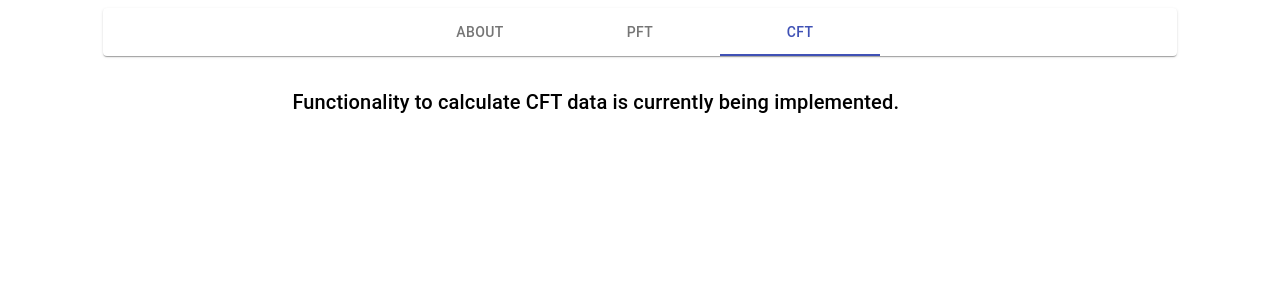
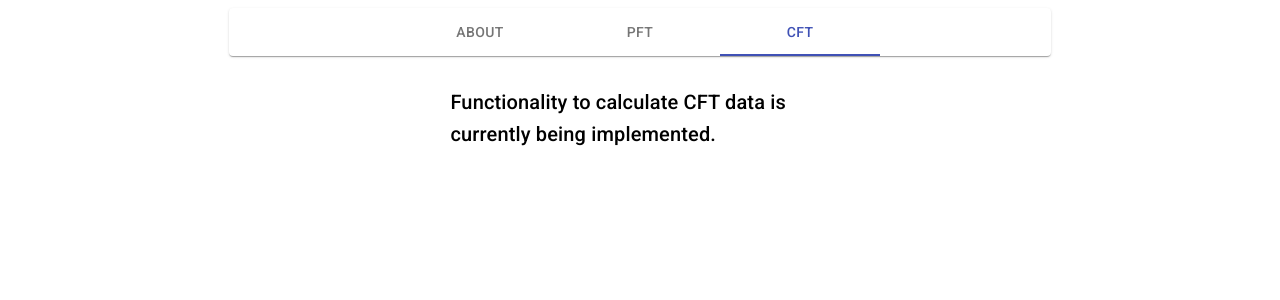
Before and after one commit to ivasilyev1/usmc-pft, a React (Create React App) app in the folder usmc-pft-ui/: page /cft in a window 1280 px wide. Shown: the top 300 px of the page. Built offline with nearby package versions, Linux system fonts and the light colour scheme.

Commit message:
Styling changes.

```diff
--- a/usmc-pft-ui/public/index.html
+++ b/usmc-pft-ui/public/index.html
@@ -3,6 +3,10 @@
   <head>
     <meta charset="utf-8" />
     <link rel="icon" href="%PUBLIC_URL%/favicon.ico" />
+    <link
+      rel="stylesheet"
+      href="https://fonts.googleapis.com/css?family=Roboto:300,400,500,700&display=swap"
+    />
     <meta name="viewport" content="width=device-width, initial-scale=1" />
     <meta name="theme-color" content="#000000" />
     <meta
--- a/usmc-pft-ui/src/components/age-gender/AgeGender.module.scss
+++ b/usmc-pft-ui/src/components/age-gender/AgeGender.module.scss
@@ -20,7 +20,7 @@
   }
 }
 
-@media screen and (max-width: 720px) {
+@media screen and (max-width: 1300px) {
   .container {
     display: flex;
     flex-direction: column;
--- a/usmc-pft-ui/src/components/nav/About.js
+++ b/usmc-pft-ui/src/components/nav/About.js
@@ -11,7 +11,7 @@ const MARADMINLink =
 
 const About = (props) => {
   return (
-    <div className={styles.container} style={{ width: "75%" }}>
+    <div className={styles.container} style={{ width: "50%" }}>
       <Paper elevation={3} style={{ width: "75%", padding: "30px" }}>
         <div className={styles.container} style={{ marginTop: "10px" }}>
           <Typography variant="h6">
--- a/usmc-pft-ui/src/components/nav/Nav.module.scss
+++ b/usmc-pft-ui/src/components/nav/Nav.module.scss
@@ -14,7 +14,7 @@
 }
 
 .paperContainer {
-  width: 85%;
+  width: 65%;
 }
 
 @media screen and (max-width: 475px) {
--- a/usmc-pft-ui/src/components/pt-tests/Common.module.scss
+++ b/usmc-pft-ui/src/components/pt-tests/Common.module.scss
@@ -1,5 +1,5 @@
 .container {
-  width: 55%;
+  width: 30%;
 }
 .formContainer {
   display: flex;
@@ -29,6 +29,12 @@
   margin-bottom: 20px;
 }
 
+@media screen and (max-width: 900px) {
+  .container {
+    width: 65%;
+  }
+}
+
 @media screen and (max-width: 475px) {
   .container {
     width: 100%;
```
